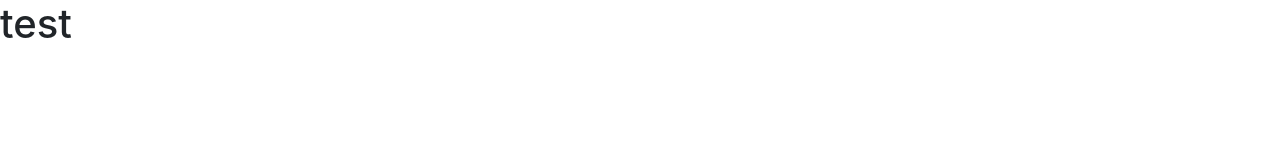
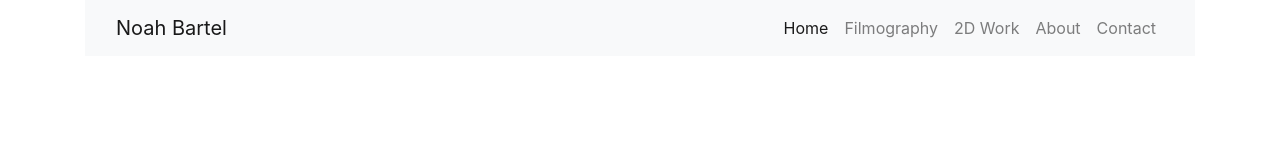
Before and after one commit to SparksFullStack/nb-website, a website: page index.html in a window 1280 px wide. Drawn offline with nearby package versions, Linux system fonts and the light colour scheme; files that its build step writes are made by us from their sources.

Commit message:
added navbar

```diff
--- a/index.html
+++ b/index.html
@@ -5,11 +5,44 @@
     <meta name="viewport" content="width=device-width, initial-scale=1.0, shrink-to-fit=no">
 
     <link rel="stylesheet" href="https://stackpath.bootstrapcdn.com/bootstrap/4.3.1/css/bootstrap.min.css" integrity="sha384-ggOyR0iXCbMQv3Xipma34MD+dH/1fQ784/j6cY/iJTQUOhcWr7x9JvoRxT2MZw1T" crossorigin="anonymous">
-    <link rel="stylesheet" href="./styles/style.css">
+    <link rel="stylesheet" href="https://use.fontawesome.com/releases/v5.7.2/css/all.css" integrity="sha384-fnmOCqbTlWIlj8LyTjo7mOUStjsKC4pOpQbqyi7RrhN7udi9RwhKkMHpvLbHG9Sr" crossorigin="anonymous">
+    <link rel="stylesheet" href="./style.css">
     <title>NB Website</title>
 </head>
 <body>
-    <h1>test</h1>
+    <header id="header">
+        <div class="container">
+            <nav class="navbar navbar-expand-lg navbar-light bg-light">
+                <div class="container-fluid">
+                <a class="navbar-brand" href="#">Noah Bartel</a>
+
+                <button class="navbar-toggler" type="button" data-toggle="collapse" data-target="#navbarNav" aria-controls="navbarNav" aria-expanded="false" aria-label="Toggle navigation">
+                    <span class="navbar-toggler-icon"></span>
+                </button>
+
+                <div class="collapse navbar-collapse" id="navbarNav">
+                    <ul class="navbar-nav ml-auto">
+                        <li class="nav-item active">
+                            <a class="nav-link" href="#">Home</a>
+                        </li>
+                        <li class="nav-item">
+                            <a class="nav-link" href="#">Filmography</a>
+                        </li>
+                        <li class="nav-item">
+                            <a class="nav-link" href="#">2D Work</a>
+                        </li>
+                        <li class="nav-item">
+                            <a class="nav-link" href="#">About</a>
+                        </li>
+                        <li class="nav-item">
+                            <a class="nav-link" href="#">Contact</a>
+                        </li>
+                    </ul>
+                </div>
+                </div>
+            </div>
+        </nav>
+    </header>
 
     <script src="https://code.jquery.com/jquery-3.3.1.slim.min.js" integrity="sha384-q8i/X+965DzO0rT7abK41JStQIAqVgRVzpbzo5smXKp4YfRvH+8abtTE1Pi6jizo" crossorigin="anonymous"></script>
     <script src="https://cdnjs.cloudflare.com/ajax/libs/popper.js/1.14.7/umd/popper.min.js" integrity="sha384-UO2eT0CpHqdSJQ6hJty5KVphtPhzWj9WO1clHTMGa3JDZwrnQq4sF86dIHNDz0W1" crossorigin="anonymous"></script>
--- /dev/null
+++ b/style.css
@@ -0,0 +1 @@
+@import "./components/header.css";
--- a/styles/styles.css
+++ /dev/null
@@ -1,3 +0,0 @@
-h1 {
-  font-family: Wingdings;
-}
```
Also changed, not shown: components/header.css (added), index.js (added).
